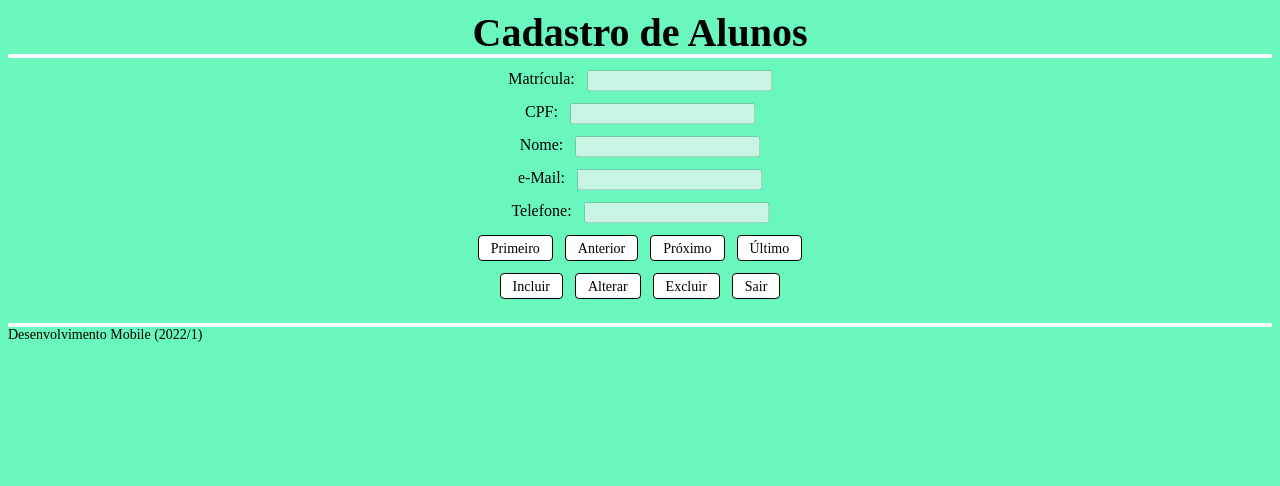
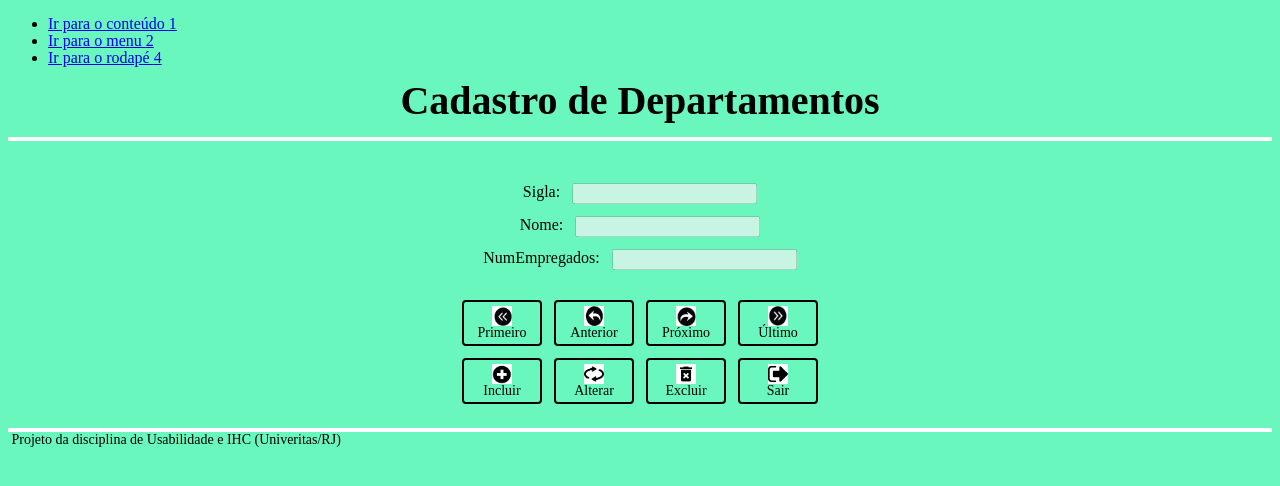
Before and after one commit to alessandro-cerqueira/univeritas, a website with bundled scripts: page indexDepto.html in a window 1280 px wide. Built offline with nearby package versions, Linux system fonts and the light colour scheme; a web font is replaced by a local one.

Commit message:
Atualização do dia 11/05

```diff
--- a/CtrlSessao.js
+++ b/CtrlSessao.js
@@ -1,13 +1,14 @@
 "use strict";
 
 import CtrlManterDepartamentos from "/CtrlManterDepartamentos.js";
+import CtrlManterAlunos from "/CtrlManterAlunos.js";
 
 export default class CtrlSessao {
 
   //-----------------------------------------------------------------------------------------//
 
   constructor() {
-    this.ctrlAtual = new CtrlManterDepartamentos();
+    this.ctrlAtual = new CtrlManterAlunos();
   }
 
   //-----------------------------------------------------------------------------------------//
--- a/indexOld.html
+++ b/indexDepto.html
@@ -9,15 +9,26 @@
   </head>
   <body>
     <header>
-      Cadastro de Alunos
+        <ul id="accessibility">
+					<li><a accesskey="1" href="#main" id="link-conteudo">Ir
+							para o conteúdo <span>1</span>
+					</a></li>
+					<li><a accesskey="2" href="#menu" id="link-menu">Ir para o
+							menu <span>2</span>
+					</a></li>
+					<li><a accesskey="4" href="#footer" id="link-rodape">Ir
+							para o rodapé <span>4</span>
+					</a></li>
+				</ul>
+       <h1>Cadastro de Departamentos</h1>
     </header>
     <main>
-      <div><label>Matrícula:</label><input type="text" id="tfMatricula" disabled="true" /></div>
-      <div><label>CPF:</label><input type="text" id="tfCpf" disabled="true"/></div>
+      <a id="inicioConteudo" class="oculto">Início do conteúdo</a>
+      <div><label>Sigla:</label><input type="text" id="tfSigla" disabled="true" /></div>
       <div><label>Nome:</label><input type="text" id="tfNome" disabled="true"/></div>
-      <div><label>e-Mail:</label><input type="text" id="tfEmail" disabled="true"/></div>
-      <div><label>Telefone:</label><input type="text" id="tfTelefone" disabled="true"/></div>
+      <div><label>NumEmpregados:</label><input type="text" id="tfNumEmpregados" disabled="true"/></div>
         <nav>
+          <a id="menu" class="oculto">Menu</a>
           <div id="divNavegar">
             <button id="btPrimeiro">
               Primeiro
@@ -59,11 +70,9 @@
         </nav>
     </main>
     <footer>
-      Desenvolvimento Mobile (2022/1)
+      <a id="footer" class="oculto">Rodapé</a>
+      Projeto da disciplina de Usabilidade e IHC (Univeritas/RJ)
     </footer>
   </body>
     <script type="module" src="/CtrlSessao.js"></script>
-  <script>
-
-  </script>
 </html>
--- a/style.css
+++ b/style.css
@@ -32,13 +32,30 @@ body {
 }
 
 header {
+  margin: 12px 0 12px 0;
+  border-bottom: 4px solid #fff;
+  line-height: 105%;
+}
+
+header h1 {
   color: #000000;
   font-style: normal;
   font-weight: bold;
   font-size: 40px;
-  line-height: 105%;
-  margin: 12px 0 12px 0;
-  border-bottom: 4px solid #fff;
+  text-align: center;
+}
+
+a.oculto {
+    display: inline-block;
+    font-size: 0;
+    text-indent: -20000px;
+}
+
+footer blockquote {
+  color: #000000;
+  font-style: italic;
+  font-weight: normal;
+  font-size: 8px;
   text-align: center;
 }
 
@@ -71,28 +88,77 @@ button  {
   padding: 12px 12px;
   font-size: 14px;
   line-height: 1px;
-  height: 20px;
+  height: 40px;
+  width: 80px;
   align-items: center;
   cursor: pointer;
   background: #FFFFFF;
-  border: 1px solid #000000;
+  border: 2px solid #000000;
   box-sizing: border-box;
   border-radius: 4px;
   text-decoration: none;
   color: #000;
+  vertical-align: top; padding-top: 30px;
 }
 
 button:disabled,
 button[disabled]{
-  border: 1px solid #999999;
-  background-color: #cccccc;
+  border: 2px solid #999999;
+  background-color: #aaaaaa;
   color: #666666;
 }
 
-button .anterior {
-  background: url(https://cdn3.iconfinder.com/data/icons/musthave/24/Delete.png) no-repeat;
-  background-position:center top;
+button#btAnterior {
+  background: url(images/icons/anterior.jpg) no-repeat;
+  background-position: center 4px, center center;
+  background-size: 20px 20px;
 }
+
+button#btProximo {
+  background: url(images/icons/proximo.jpg) no-repeat;
+  background-position: center 4px, center center;
+  background-size: 20px 20px;
+}
+
+button#btPrimeiro {
+  background: url(images/icons/primeiro.jpg) no-repeat;
+  background-position: center 4px, center center;
+  background-size: 20px 20px;
+}
+
+button#btUltimo {
+  background: url(images/icons/último.jpg) no-repeat;
+  background-position: center 4px, center center;
+  background-size: 20px 20px;
+}
+
+button#btIncluir {
+  background: url(images/icons/IconeAdicionar.png) no-repeat;
+  background-position: center 4px, center center;
+  background-size: 20px 20px;
+}
+
+button#btAlterar {
+  background: url(images/icons/IconeAlterar.png) no-repeat;
+  background-position: center 4px, center center;
+  background-size: 20px 20px;
+}
+
+button#btExcluir {
+  background: url(images/icons/IconeExcluir.png) no-repeat;
+  background-position: center 4px, center center;
+  background-size: 20px 20px;
+}
+
+button#btSair {
+  background: url(images/icons/IconeSair.jpg) no-repeat;
+  background-position: center 4px, center center;
+  background-size: 20px 20px;
+}
+
+
+
+
 
 div {
   margin: 12px 0 12px 0;
```
Also changed, not shown: index.html (+15 -4 lines).
